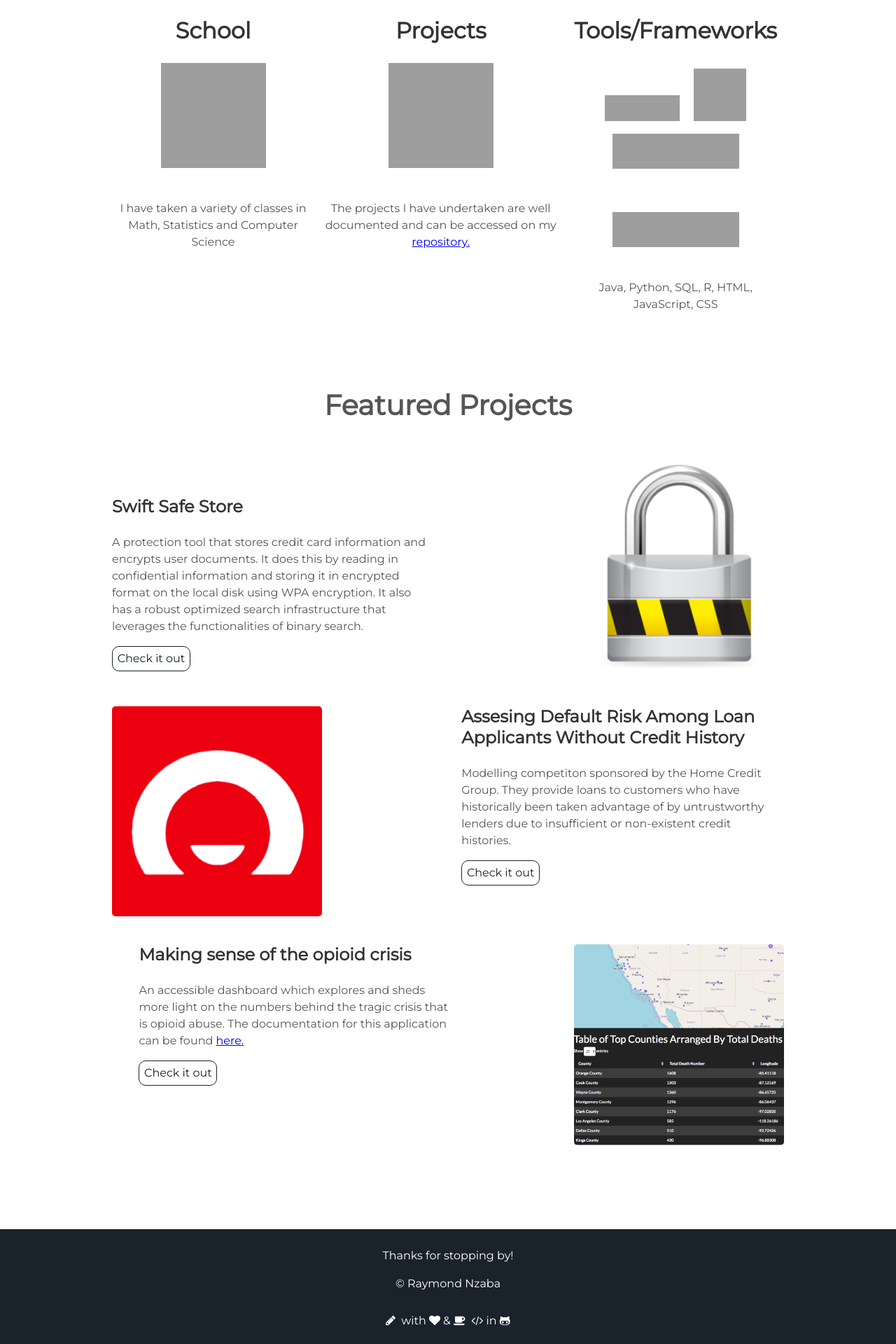
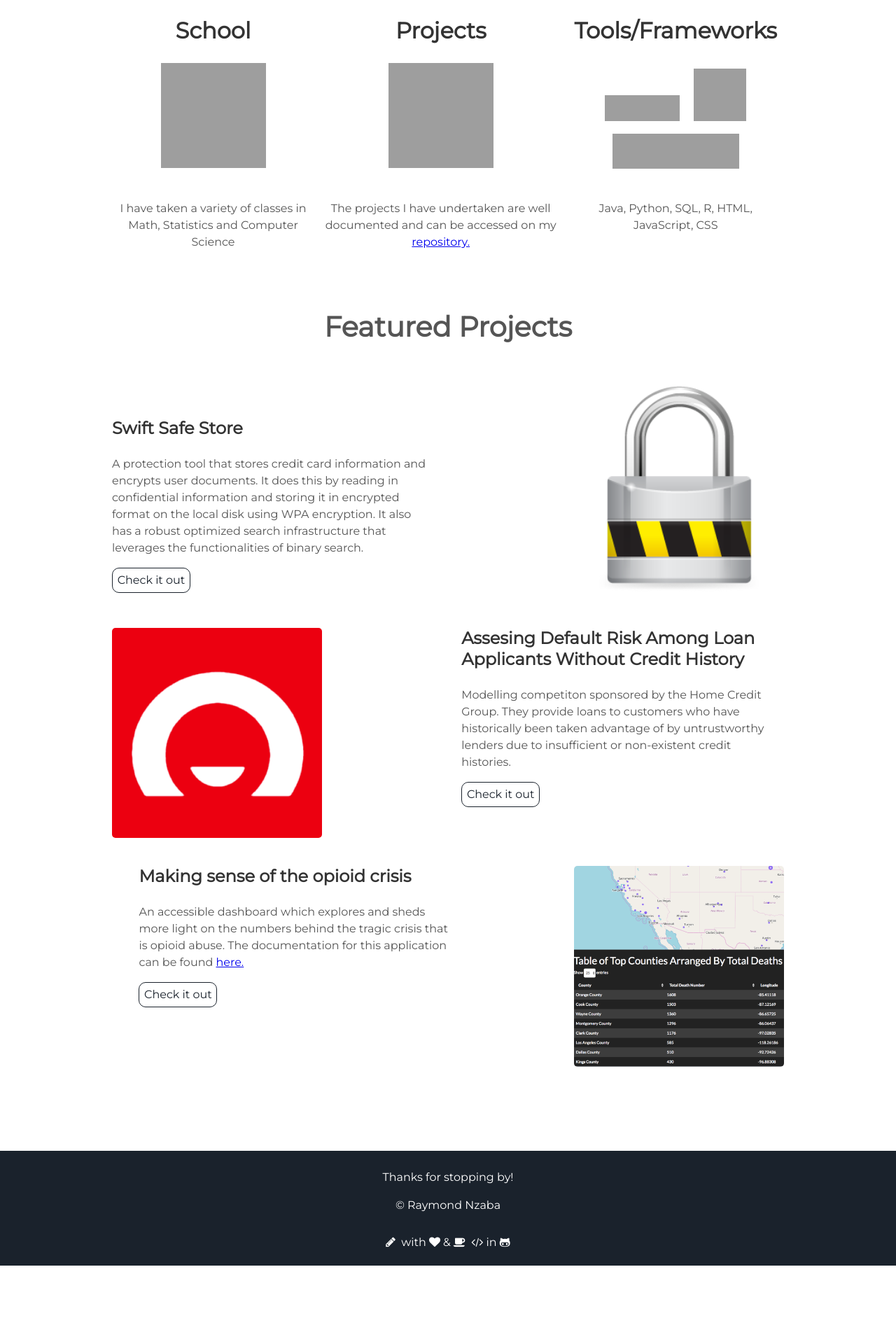
Before and after one commit to devytechie/devytechie.github.io, a Jekyll site: the page built from index.html, in a window 1280 px wide. Shown: the part 1152-3072 px from the top of the page at 70% size. Built offline with Jekyll 4.4.1, drawn with Linux system fonts in a browser that asks for light colours; after the commit the page ends 2960 px from its top, so only the background shows below that; grey boxes are pictures that could not be loaded.

Commit message:
Fix formatting

```diff
--- a/_includes/about.html
+++ b/_includes/about.html
@@ -18,7 +18,6 @@
       <a href="https://www.rstudio.com/" target="_blank"><img STYLE="WIDTH:106.88px; HEIGHT:37.5px" src="https://raw.githubusercontent.com/Nzaba/Nzaba.github.io/c29cc9eab4f8e243b0bed52e0ee8f88a1ac8bd50/_includes/r.png" ></a>
       <a href="https://www.oracle.com/java/index.html" target="_blank"><img src="https://raw.githubusercontent.com/Nzaba/Nzaba.github.io/c29cc9eab4f8e243b0bed52e0ee8f88a1ac8bd50/_includes/java.png" width="75" height="75"></a>
       <a href="https://www.python.org/" target="_blank"><IMG STYLE="position:relative; TOP:-45px; WIDTH:181.17px; HEIGHT:50px" SRC="https://raw.githubusercontent.com/Nzaba/Nzaba.github.io/c29cc9eab4f8e243b0bed52e0ee8f88a1ac8bd50/_includes/python.png"></a>
-      <a href="https://www.mysql.com/" target="_blank"><IMG STYLE="position:relative; TOP:-45px; WIDTH:181.17px; HEIGHT:50px" SRC="https://raw.githubusercontent.com/Nzaba/Nzaba.github.io/c29cc9eab4f8e243b0bed52e0ee8f88a1ac8bd50/_includes/python.png"></a>
       <p class="rel">Java, Python, SQL, R, HTML, JavaScript, CSS</p>
     </div>
 </div>
```
